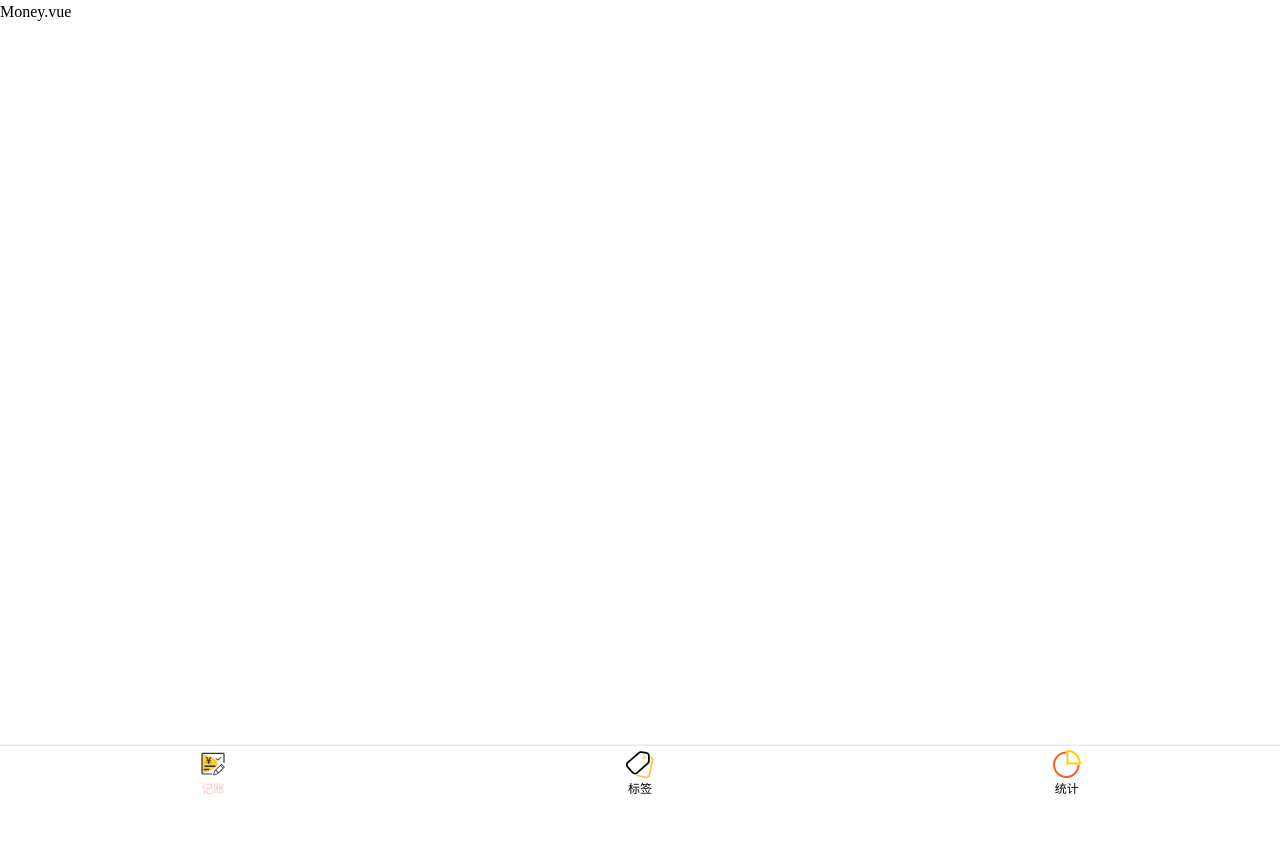
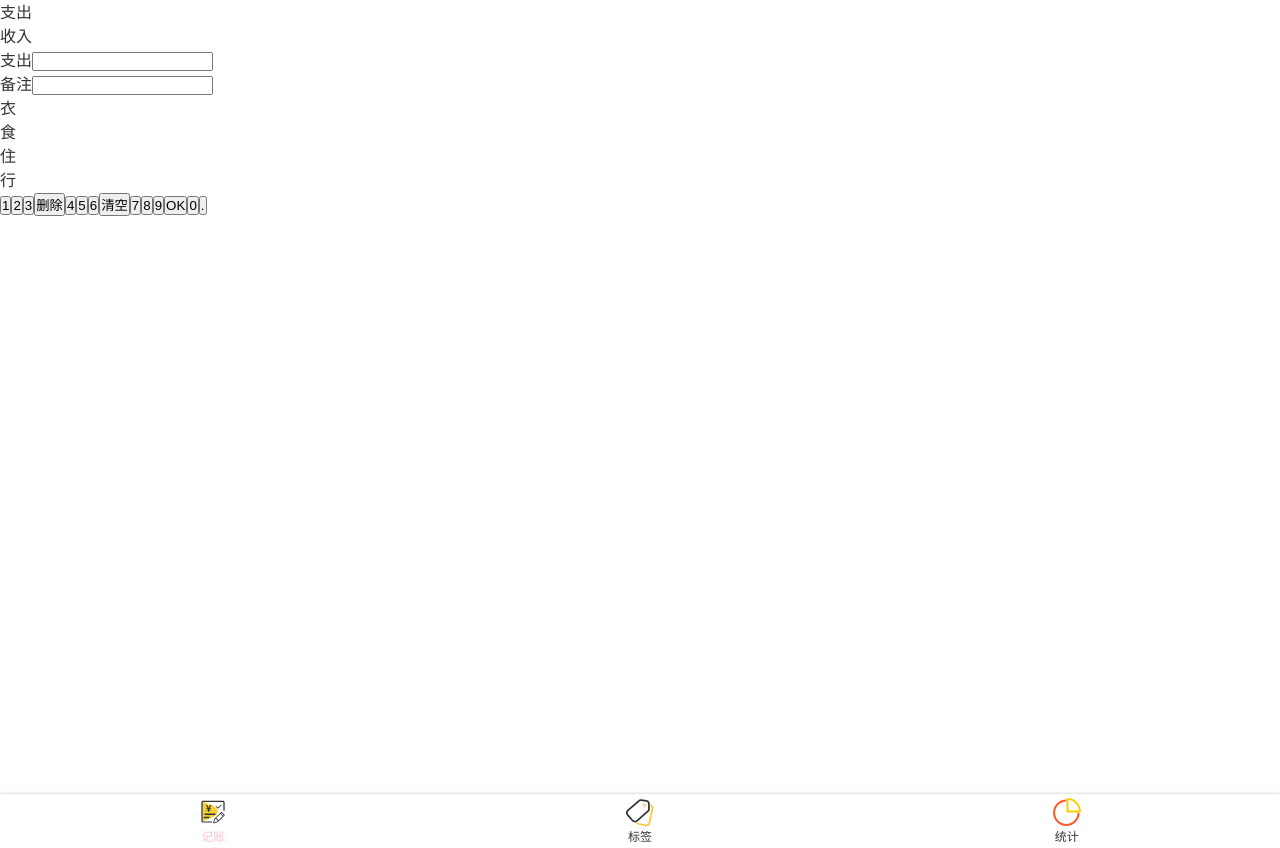
Before and after one commit to xing-99/morney, a Vue app: page /#/money in a window 1280 px wide. Before the commit the page ends 800 px from the top, so only its background shows below. Built offline with nearby package versions, Linux system fonts and the light colour scheme.

Commit message:
添加全局样式和全局变量

```diff
--- a/public/index.html
+++ b/public/index.html
@@ -10,10 +10,6 @@
     <title><%= htmlWebpackPlugin.options.title %></title>
   </head>
   <body>
-    <noscript>
-      <strong>We're sorry but <%= htmlWebpackPlugin.options.title %> doesn't work properly without JavaScript enabled. Please enable it to continue.</strong>
-    </noscript>
     <div id="app"></div>
-    <!-- built files will be auto injected -->
   </body>
 </html>
--- a/src/App.vue
+++ b/src/App.vue
@@ -1,41 +1,19 @@
 <template>
-  <div>
+  <div id="app">
     <router-view/>
   </div>
 
 </template>
 
 <style lang="scss">
-* {
-  margin: 0;
-  padding: 0;
-  box-sizing: border-box;
-}
-body {
-  line-height: 1.5;
-}
-a {
-  text-decoration: none;
-  color: inherit;
-}
+@import "~@/assets/style/helper.scss";
+@import "~@/assets/style/reset.scss";
+
 #app {
-  font-family: Avenir, Helvetica, Arial, sans-serif;
   -webkit-font-smoothing: antialiased;
   -moz-osx-font-smoothing: grayscale;
-  text-align: center;
-  color: #2c3e50;
-}
-
-#nav {
-  padding: 30px;
-
-  a {
-    font-weight: bold;
-    color: #2c3e50;
-
-    &.router-link-exact-active {
-      color: #42b983;
-    }
-  }
+  color: #333;
+  line-height: 1.5;
+  font-family: $font-hei;
 }
 </style>
--- a/src/assets/style/helper.scss
+++ b/src/assets/style/helper.scss
@@ -0,0 +1,5 @@
+$font-hei:  -apple-system, "Helvetica Neue", Helvetica, "Nimbus Sans L", Arial, "Liberation Sans", "PingFang SC", "Hiragino Sans GB", "Source Han Sans CN", "Source Han Sans SC", "Microsoft YaHei", "Wenquanyi Micro Hei", "WenQuanYi Zen Hei", "ST Heiti", SimHei, "WenQuanYi Zen Hei Sharp", sans-serif;
+$font-kai:  Baskerville, Georgia, "Liberation Serif", "Kaiti SC", STKaiti, "AR PL UKai CN", "AR PL UKai HK", "AR PL UKai TW", "AR PL UKai TW MBE", "AR PL KaitiM GB", KaiTi, KaiTi_GB2312, DFKai-SB, "TW\-Kai", serif;
+$font-song: Georgia, "Nimbus Roman No9 L", "Songti SC", STSong, "AR PL New Sung", "AR PL SungtiL GB", NSimSun, SimSun, "TW\-Sung", "WenQuanYi Bitmap Song", "AR PL UMing CN", "AR PL UMing HK", "AR PL UMing TW", "AR PL UMing TW MBE", PMingLiU, MingLiU, serif;
+
+$color-highlight: pink;
--- /dev/null
+++ b/src/assets/style/reset.scss
@@ -0,0 +1,9 @@
+* {
+  margin: 0;
+  padding: 0;
+  box-sizing: border-box;
+}
+a {
+  text-decoration: none;
+  color: inherit;
+}
--- a/src/components/HelloWorld.vue
+++ /dev/null
@@ -1,63 +0,0 @@
-<template>
-  <div class="hello">
-    <h1>{{ msg }}</h1>
-    <p>
-      For a guide and recipes on how to configure / customize this project,<br>
-      check out the
-      <a href="https://cli.vuejs.org" target="_blank" rel="noopener">vue-cli documentation</a>.
-    </p>
-    <h3>Installed CLI Plugins</h3>
-    <ul>
-      <li><a href="https://github.com/vuejs/vue-cli/tree/dev/packages/%40vue/cli-plugin-babel" target="_blank" rel="noopener">babel</a></li>
-      <li><a href="https://github.com/vuejs/vue-cli/tree/dev/packages/%40vue/cli-plugin-typescript" target="_blank" rel="noopener">typescript</a></li>
-      <li><a href="https://github.com/vuejs/vue-cli/tree/dev/packages/%40vue/cli-plugin-pwa" target="_blank" rel="noopener">pwa</a></li>
-      <li><a href="https://github.com/vuejs/vue-cli/tree/dev/packages/%40vue/cli-plugin-router" target="_blank" rel="noopener">router</a></li>
-      <li><a href="https://github.com/vuejs/vue-cli/tree/dev/packages/%40vue/cli-plugin-vuex" target="_blank" rel="noopener">vuex</a></li>
-      <li><a href="https://github.com/vuejs/vue-cli/tree/dev/packages/%40vue/cli-plugin-eslint" target="_blank" rel="noopener">eslint</a></li>
-      <li><a href="https://github.com/vuejs/vue-cli/tree/dev/packages/%40vue/cli-plugin-unit-jest" target="_blank" rel="noopener">unit-jest</a></li>
-    </ul>
-    <h3>Essential Links</h3>
-    <ul>
-      <li><a href="https://vuejs.org" target="_blank" rel="noopener">Core Docs</a></li>
-      <li><a href="https://forum.vuejs.org" target="_blank" rel="noopener">Forum</a></li>
-      <li><a href="https://chat.vuejs.org" target="_blank" rel="noopener">Community Chat</a></li>
-      <li><a href="https://twitter.com/vuejs" target="_blank" rel="noopener">Twitter</a></li>
-      <li><a href="https://news.vuejs.org" target="_blank" rel="noopener">News</a></li>
-    </ul>
-    <h3>Ecosystem</h3>
-    <ul>
-      <li><a href="https://router.vuejs.org" target="_blank" rel="noopener">vue-router</a></li>
-      <li><a href="https://vuex.vuejs.org" target="_blank" rel="noopener">vuex</a></li>
-      <li><a href="https://github.com/vuejs/vue-devtools#vue-devtools" target="_blank" rel="noopener">vue-devtools</a></li>
-      <li><a href="https://vue-loader.vuejs.org" target="_blank" rel="noopener">vue-loader</a></li>
-      <li><a href="https://github.com/vuejs/awesome-vue" target="_blank" rel="noopener">awesome-vue</a></li>
-    </ul>
-  </div>
-</template>
-
-<script lang="ts">
-import { Component, Prop, Vue } from 'vue-property-decorator';
-
-@Component
-export default class HelloWorld extends Vue {
-  @Prop() private msg!: string;
-}
-</script>
-
-<!-- Add "scoped" attribute to limit CSS to this component only -->
-<style scoped lang="scss">
-h3 {
-  margin: 40px 0 0;
-}
-ul {
-  list-style-type: none;
-  padding: 0;
-}
-li {
-  display: inline-block;
-  margin: 0 10px;
-}
-a {
-  color: #42b983;
-}
-</style>
--- a/src/components/Nav.vue
+++ b/src/components/Nav.vue
@@ -13,10 +13,12 @@
       统计
     </router-link>
   </nav>
+
 </template>
 
 <script lang="ts">
 import Icon from '@/components/Icon.vue';
+
 export default {
   name: 'Nav',
   components: {Icon}
@@ -24,11 +26,13 @@
 </script>
 
 <style lang="scss" scoped>
+@import "~@/assets/style/helper.scss";
 nav {
   display: flex;
   box-shadow: 0 0 3px rgba(0, 0, 0, 0.25);
   flex-direction: row;
   font-size: 12px;
+
   > .item {
     padding: 2px 0;
     width: 33.333333%;
@@ -36,13 +40,15 @@
     justify-content: center;
     align-items: center;
     flex-direction: column;
+
     .icon {
       width: 32px;
       height: 32px;
     }
   }
+
   > .item.selected {
-      color: pink;
+    color: $color-highlight;
   }
 }
 </style>
--- a/src/views/Money.vue
+++ b/src/views/Money.vue
@@ -1,7 +1,53 @@
 <template>
-  <Layout>
-    Money.vue
-  </Layout>
+  <div>
+    <header>
+      <ul class="types">
+        <li class="selected">支出</li>
+        <li>收入</li>
+      </ul>
+    </header>
+    <Layout>
+      <div>
+        <label class="output">
+          <span class="pay">支出</span>
+          <input type="text">
+        </label>
+      </div>
+      <div>
+        <label class="notes">
+          <span class="name">备注</span>
+          <input type="text">
+        </label>
+      </div>
+      <div class="tags">
+        <ul class="current">
+          <li>衣</li>
+          <li>食</li>
+          <li>住</li>
+          <li>行</li>
+        </ul>
+      </div>
+      <div class="numberPad">
+        <div class="buttons">
+          <button>1</button>
+          <button>2</button>
+          <button>3</button>
+          <button>删除</button>
+          <button>4</button>
+          <button>5</button>
+          <button>6</button>
+          <button>清空</button>
+          <button>7</button>
+          <button>8</button>
+          <button>9</button>
+          <button>OK</button>
+          <button>0</button>
+          <button>.</button>
+        </div>
+      </div>
+    </Layout>
+  </div>
+
 </template>
 
 <script lang="ts">
@@ -13,5 +59,4 @@
 </script>
 
 <style lang="scss" scoped>
-@import "~@/assets/style/helper.scss";
 </style>
```
Lines whose indentation alone changed are shown as unchanged.
